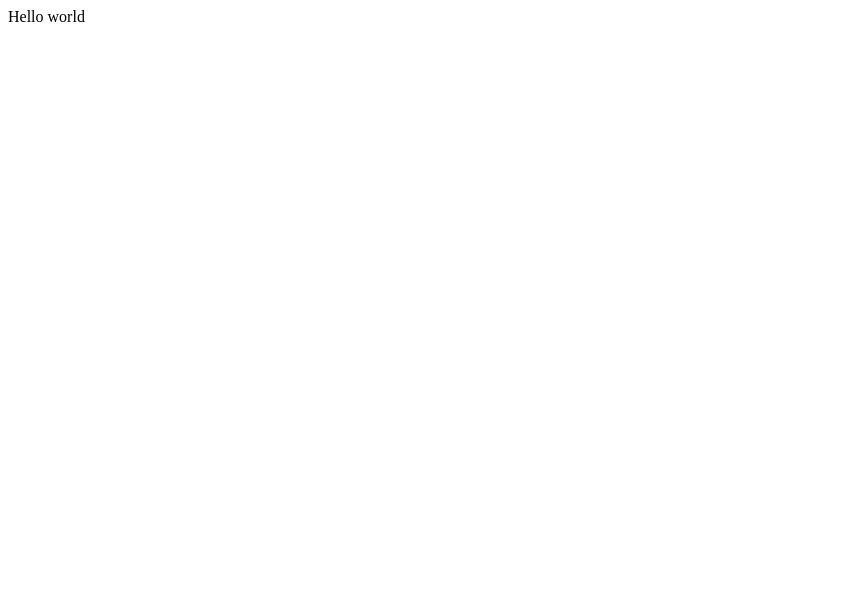
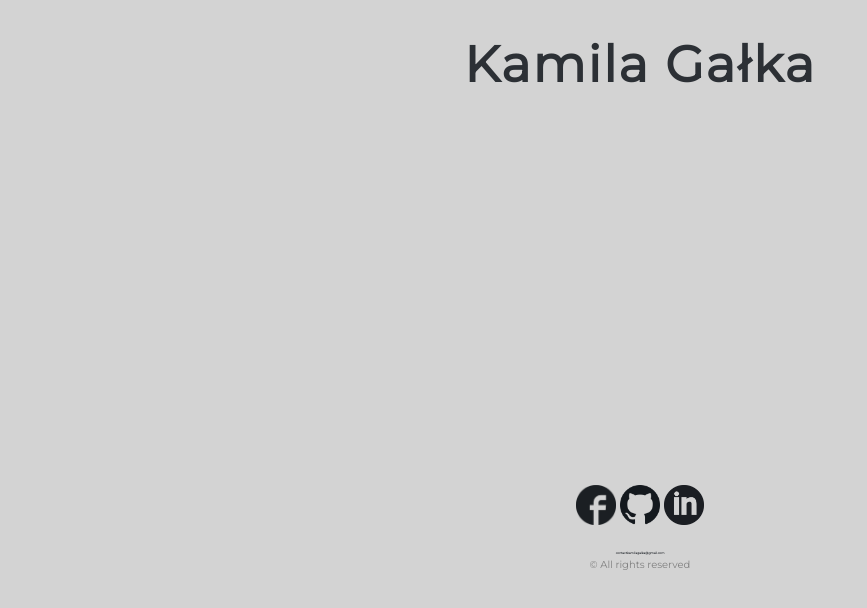
Before and after one commit to ohhhomer/ohhhomer.github.io, a plain HTML site: page index.html in a window 1280 px wide. Shown: the whole page, without its empty margins (0-867 px from the left). Drawn offline with Linux system fonts and the light colour scheme.

Commit message:
adding my websites files

```diff
--- a/index.html
+++ b/index.html
@@ -1 +1,68 @@
-Hello world
+<!DOCTYPE HTML>
+<html lang="pl">
+
+<head>
+	<meta charset="utf-8"/>
+	<title>Kamila Galka</title>
+	<meta http-equiv="X-UA-Compatible" content="IE=edge,chrome=1"/>
+
+	<link rel="stylesheet" href="websiteStyle.css" type="text/css"/>
+
+	<link href="https://fonts.googleapis.com/css?family=Montserrat" rel="stylesheet">
+
+</head>
+
+<body>
+
+	<div id="container">
+
+		<div id="logo">
+			<h1>Kamila Gałka</h1>
+		</div>
+
+
+		<div id="content">
+
+		</div>
+
+
+		</br></br></br>
+
+		<div id="contactInfo">
+
+			<div class="social" style="float:center">
+				<a href="https://www.facebook.com/kamilagalka99" target="_blank" title="Facebook">
+				<img src="img/fb.png"  alt="Mój Facebook" width="40" height="40"/>
+				</a>
+			</div>
+
+			<div class="social">
+				<a href="https://github.com/kamilagalka" target="_blank" title="GitHub">
+				<img src="img/github.png"  alt="Mój GitHub" width="40" height="40"/>
+				</a>
+			</div>
+
+			<div class="social">
+				<a href="https://www.linkedin.com/in/kamila-ga%C5%82ka-b62231178/" target="_blank" title="LinkedIn">
+				<img src="img/linkedin.png"  alt="Mój LinkedIn" width="40" height="40"/>
+				</a>
+			</div>
+
+			<div style="clear:both;"></div>
+
+
+		</br>
+			<h3> contactkamilagalka@gmail.com</h3>
+
+		</div>
+
+
+		<div id="footer">
+		&copy All rights reserved </div>
+
+	</div>
+
+
+</body>
+
+</html>
--- /dev/null
+++ b/websiteStyle.css
@@ -0,0 +1,61 @@
+body{
+	background-color: lightgray;
+	font-size: 15px;
+	color: black;
+	font-family: Montserrat;
+	text-align:center;
+}
+
+h1{
+	font-size: 50px;
+	color: #2c3035;
+}
+h2{
+	font-size: 15px;
+}
+
+h3{
+	font-size: 3px;
+	color: #2c3035;
+}
+
+
+
+#container{
+	widht: 1000px;
+	marigin-left: auto;
+	marigin-right: auto;
+
+}
+
+#logo{
+	margin-top: 20px;
+	font-size: 20px;
+	letter-spacing: 2px;
+
+}
+
+#content{
+	min-height:300px;
+	background-color: lightgray;
+}
+
+#contactInfo{
+	position: relative;
+	text-align: center;
+}
+
+#footer{
+
+	color: grey;
+	font-size: 10px;
+}
+
+.social{
+	display: inline-block;
+	text-align: center;
+}
+
+.social:hover{
+	cursor: pointer;
+}
```
Also changed, not shown: myjavascript.js (added, +13 -0 lines), img/fb.png (added), img/github.png (added), img/linkedin-rondure_318-26627.jpg (added), img/linkedin.png (added), img/mail.png (added).
